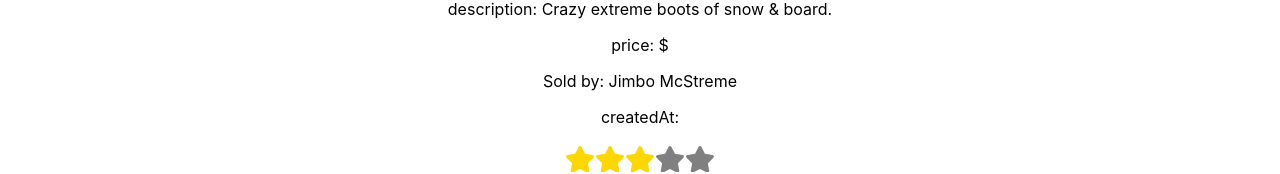
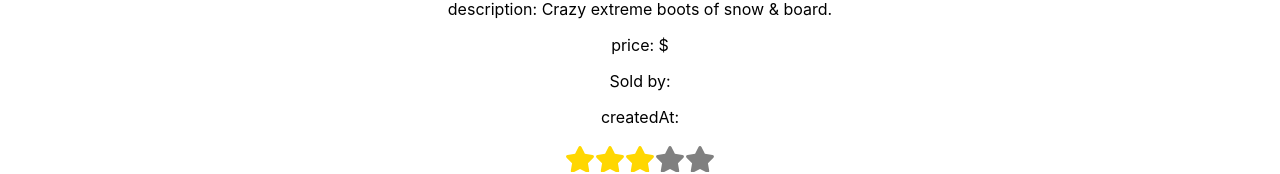
Before and after one commit to CodeCoreYVR/react-amazing-amazon-wadd-sept-2020, a React (Create React App) app: page / in a window 1280 px wide. Shown: the part 506-680 px from the top of the page. Built offline with nearby package versions, Linux system fonts and the light colour scheme.

Commit message:
product index and show state lab

```diff
--- a/src/components/ProductShowPage.js
+++ b/src/components/ProductShowPage.js
@@ -3,25 +3,25 @@ import ProductDetails  from './ProductDetails'
 import ReviewList  from './ReviewList'
 import product from '../data/product'
 class ProductShowPage extends Component  {
-  constructor(props){
-super(props)
-
+  constructor(props) {
+    super(props);
+    this.state = {
+      product
+    };
   }
 
 
+
   render(){
-  const { title, description, created_at, seller, price, reviews } = product;
+    const { product } = this.state;
+    const { reviews = [] } = product;
+  // const { title, description, created_at, seller, price, reviews } = product;
   return (
     <main>
-      <ProductDetails
-        title={title}
-        description={description}
-        fullName={seller?seller.full_name:''}
-        price={price}
-        created_at={new Date(created_at)}
-      />
-      <ReviewList
-      reviews={reviews} />
+             <ProductDetails {...product} />
+
+             <ReviewList reviews={reviews} />
+
     </main>
   )
 }}
--- a/src/components/ProductsIndexPage.js
+++ b/src/components/ProductsIndexPage.js
@@ -1,8 +1,15 @@
 import React, { Component } from "react";
-import products from '../data/productsIndexData'
+import products from '../data/products'
 class ProductsIndexPage extends Component {
+  constructor(props) {
+    super(props);
+    this.state = {
+      products
+    };
+  }
+  render() {
+    const { products } = this.state;
 
-  render() {
     return (
       <main>
         {products.map(p => {
```
Also changed, not shown: src/data/products.js (renamed from src/data/productsIndexData.js).
